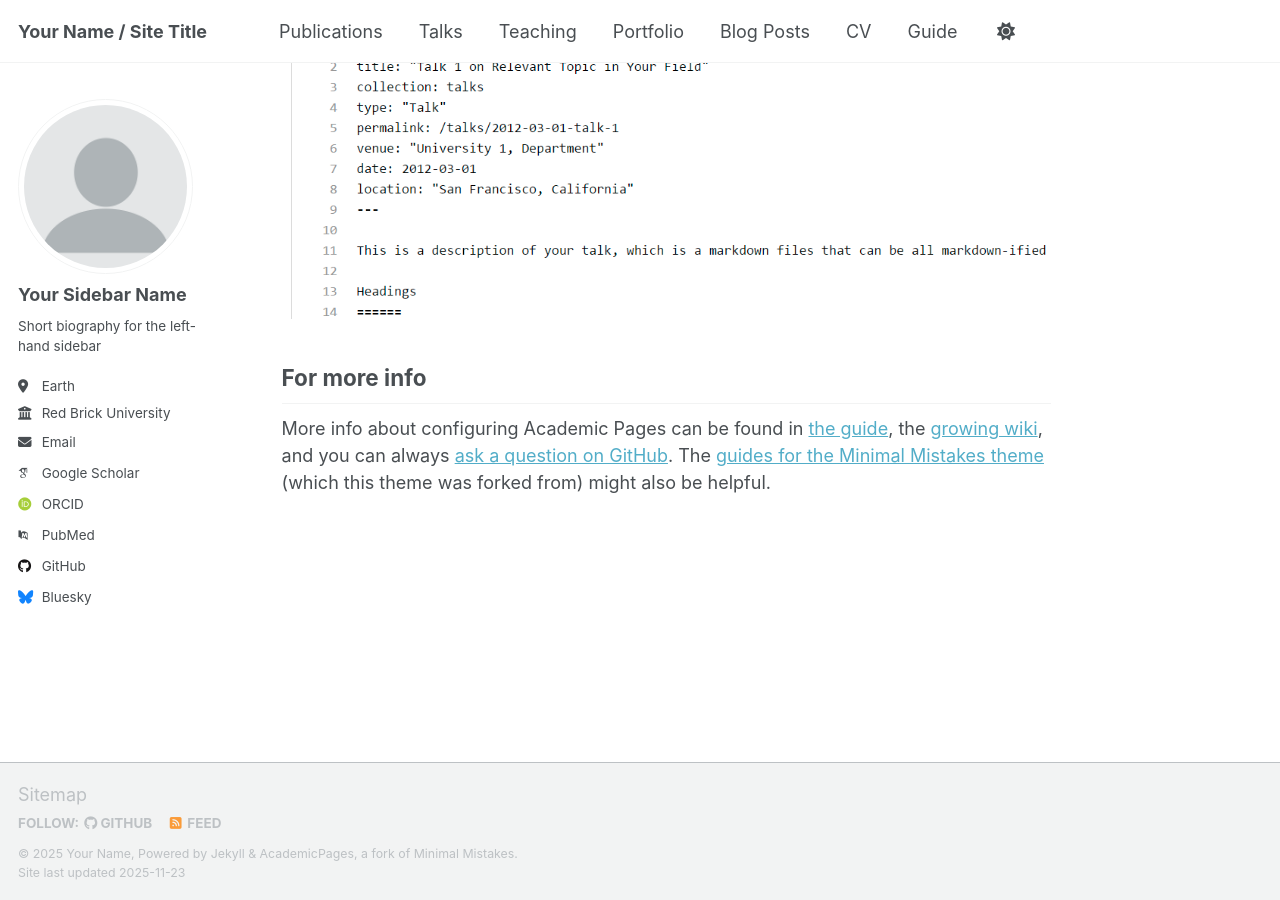
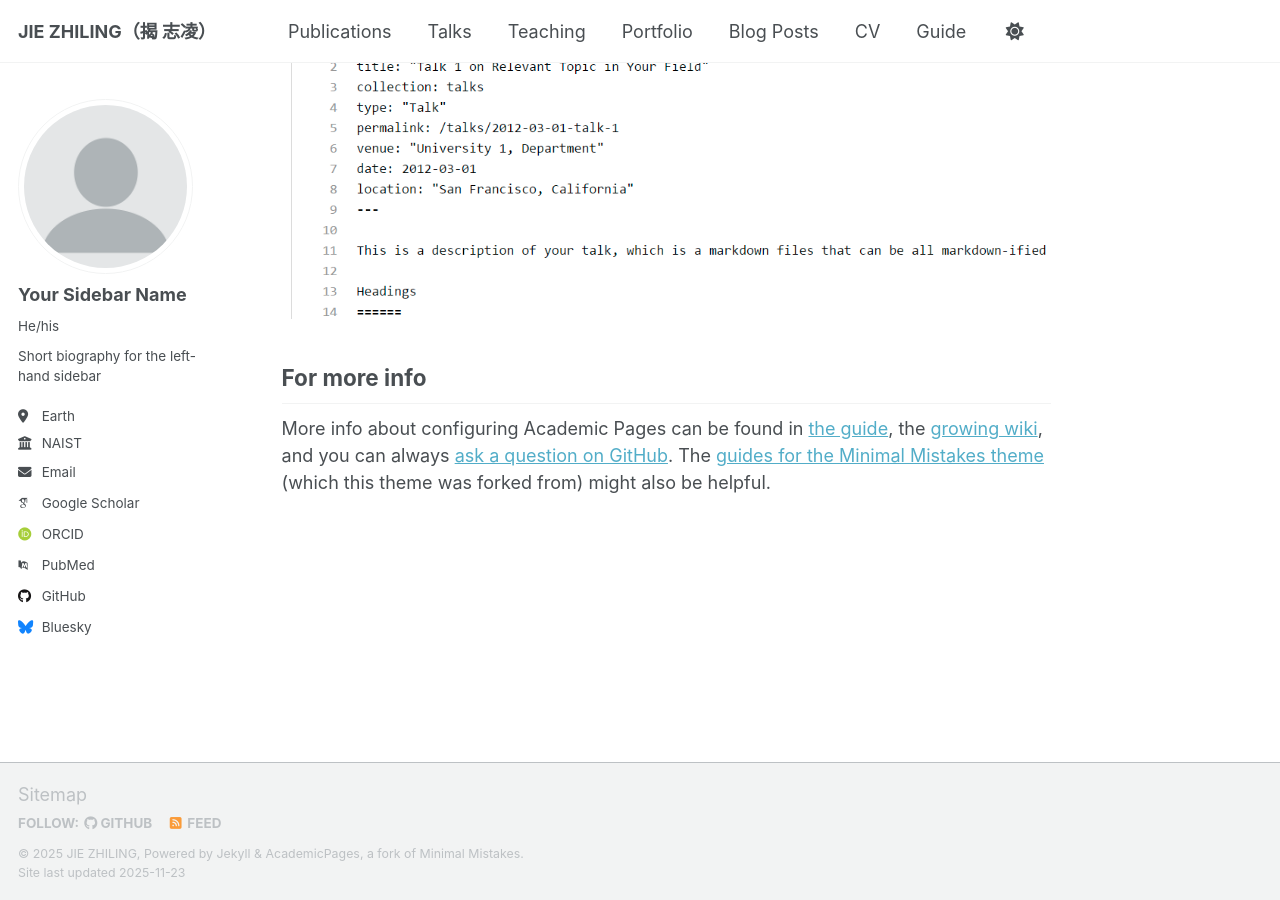
Before and after one commit to Ninjia315/Ninjia315.github.io, a Jekyll site: the page built from _pages/about.md, in a window 1280 px wide and 900 px high, scrolled down 2880 px. Built offline with Jekyll 4.4.1, drawn with Linux system fonts in a browser that asks for light colours; some web fonts are replaced; a script that is not in the unit is left out.

Commit message:
Update _config.yml

```diff
--- a/_config.yml
+++ b/_config.yml
@@ -9,11 +9,11 @@
 # Basic Site Settings
 locale                   : "en-US"
 site_theme               : "default" # Currently available options are "default", "air"
-title                    : "Your Name / Site Title"
+title                    : "JIE ZHILING（揭 志凌）"
 title_separator          : "-"
-name                     : &name "Your Name"
+name                     : &name "JIE ZHILING"
 description              : &description "Your Name's academic portfolio"   # Update this with a general description of your site, this is the default if not overridden by a page
-url                      : https://academicpages.github.io # The base hostname & protocol for your site e.g. "https://[your GitHub username].github.io",
+url                      : https://ninjia315.github.io # The base hostname & protocol for your site e.g. "https://[your GitHub username].github.io",
                                                            # or if you already have some other page hosted on Github then use "https://[your GitHub username].github.io/[Your Repo Name]"
 baseurl                  : "" # the subpath of your site, e.g. "/blog"
 repository               : "academicpages/academicpages.github.io"
@@ -25,12 +25,12 @@ author:
   # Biographic information
   avatar           : "profile.png"
   name             : "Your Sidebar Name"
-  pronouns         : # example: "she/her"
+  pronouns         : "He/his"
   bio              : "Short biography for the left-hand sidebar"
   location         : "Earth"
-  employer         : "Red Brick University"
+  employer         : "NAIST"
   uri              : # URL
-  email            : "none@example.org"
+  email            : "jie.zhiling.iw7@naist.ac.jp"
 
   # Academic websites
   academia         : # URL
```
